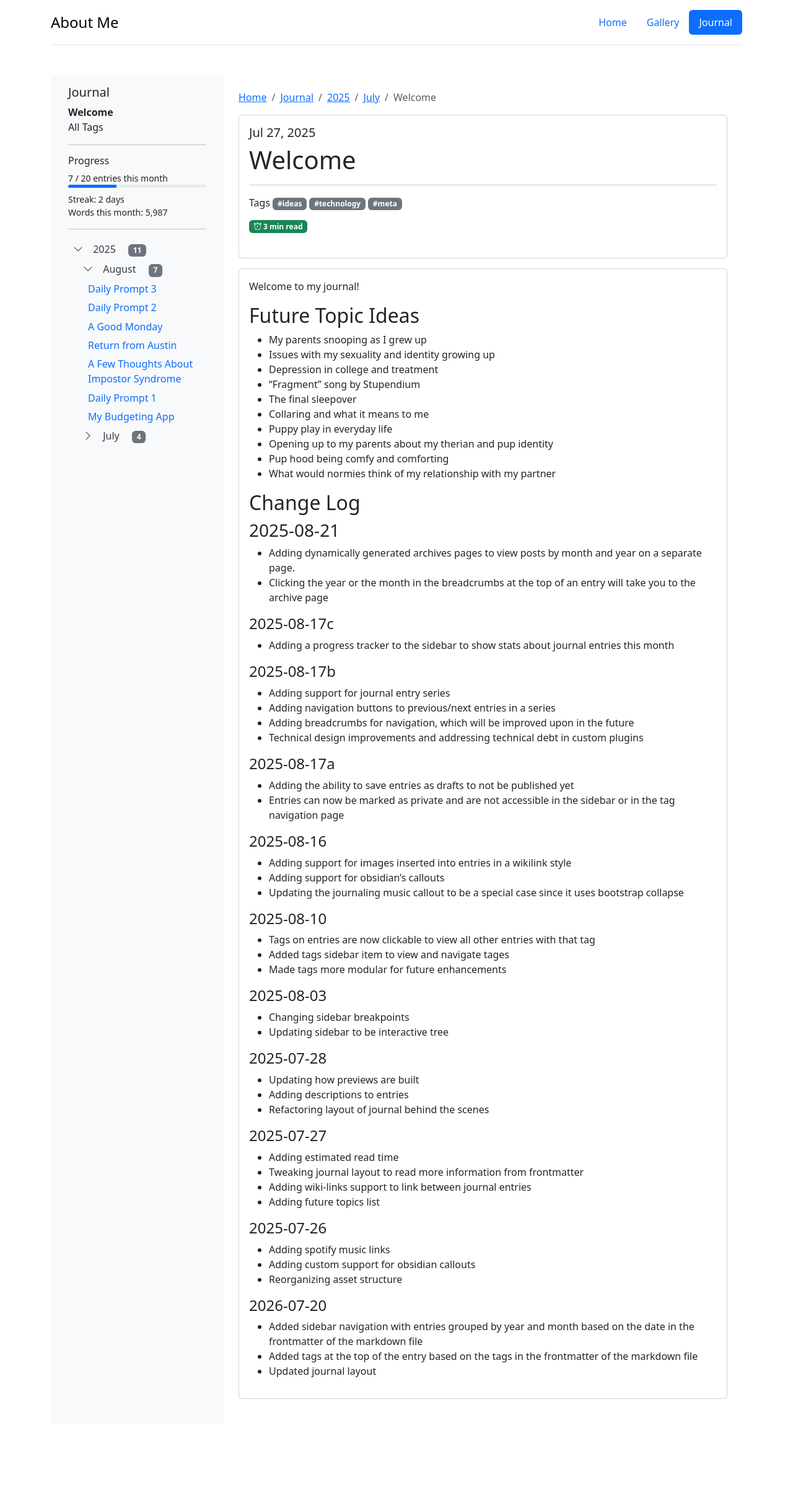
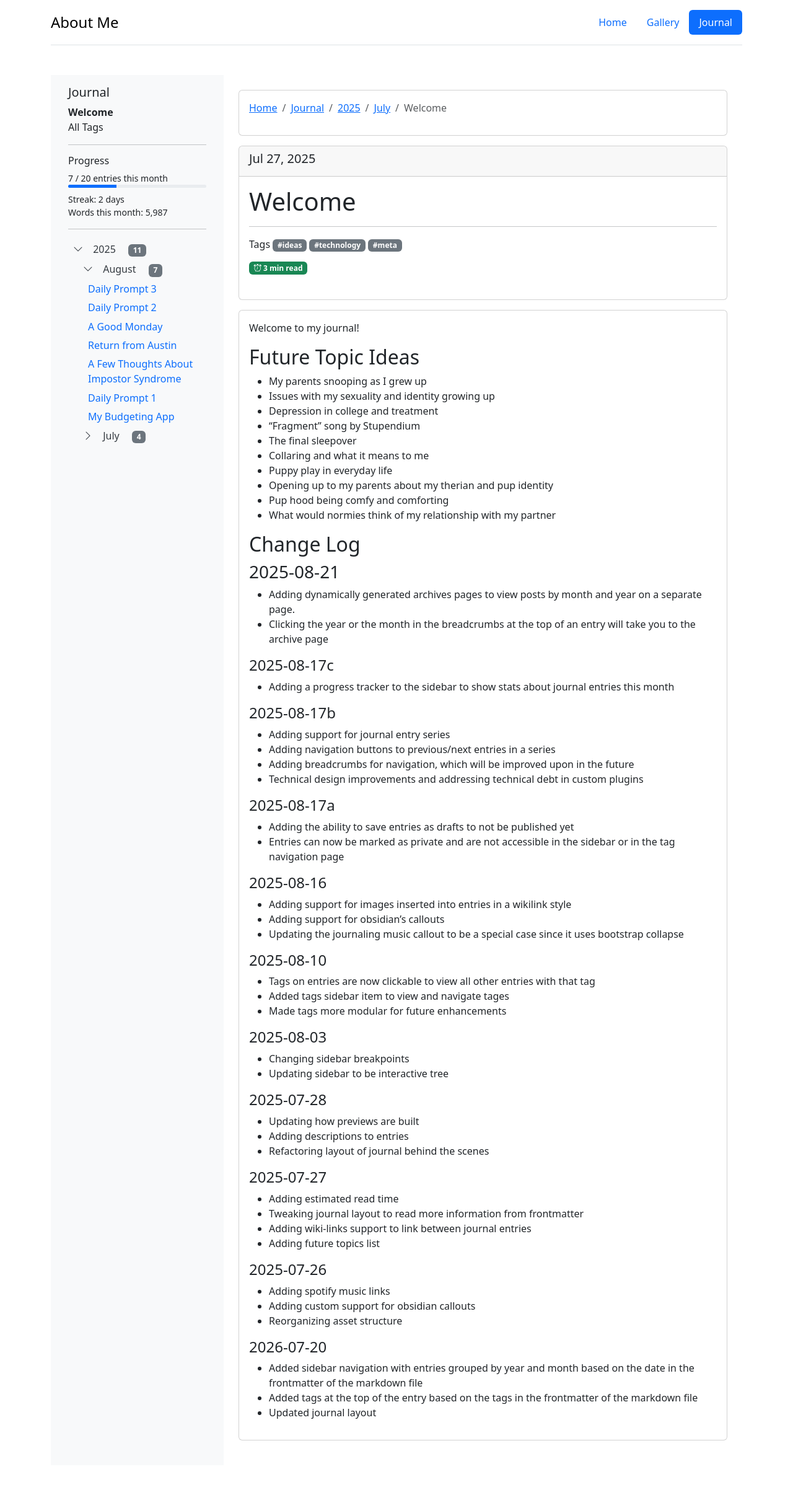
Before and after one commit to SabinDarkstone/SabinDarkstone.github.io, a Jekyll site: the page built from site/_journal/welcome.md, in a window 1280 px wide. Shown: the whole page at 62% size. Built offline with Jekyll 4.4.1, drawn with Linux system fonts in a browser that asks for light colours; before the commit the page ends 2345 px from its top, so only the background shows below that.

Commit message:
auto journal commit: 2025-08-21 15:03:22

```diff
--- a/site/_includes/breadcrumbs.html
+++ b/site/_includes/breadcrumbs.html
@@ -1,4 +1,6 @@
 <nav aria-label="breadcrumb">
+    <div class="card mb-3">
+        <div class="card-body">
             <ol class="breadcrumb">
                 <li class="breadcrumb-item">
                     <a href="/">Home</a>
@@ -26,4 +28,6 @@
                     {{ page.title }}
                 </li>
             </ol>
+        </div>
+    </div>
 </nav>
--- a/site/_layouts/journal.html
+++ b/site/_layouts/journal.html
@@ -13,8 +13,10 @@ layout: default
             {% include breadcrumbs.html %}
 
             <div class="card mb-3">
+                <div class="card-header">
+                    <h5>{{ page.date | date: "%b %d, %Y" }}</h5>
+                </div>
                 <div class="card-body">
-                    <h5>{{ page.date | date: "%b %d, %Y" }}</h5>
                     <h1>{{ page.title }}</h1>
                     <hr>
 
@@ -31,6 +33,7 @@ layout: default
             </div>
 
             {% include related-entries.html %}
+
             <!-- {% include comments.html %} -->
         </div>
     </div>
```
Lines whose indentation alone changed are shown as unchanged.
